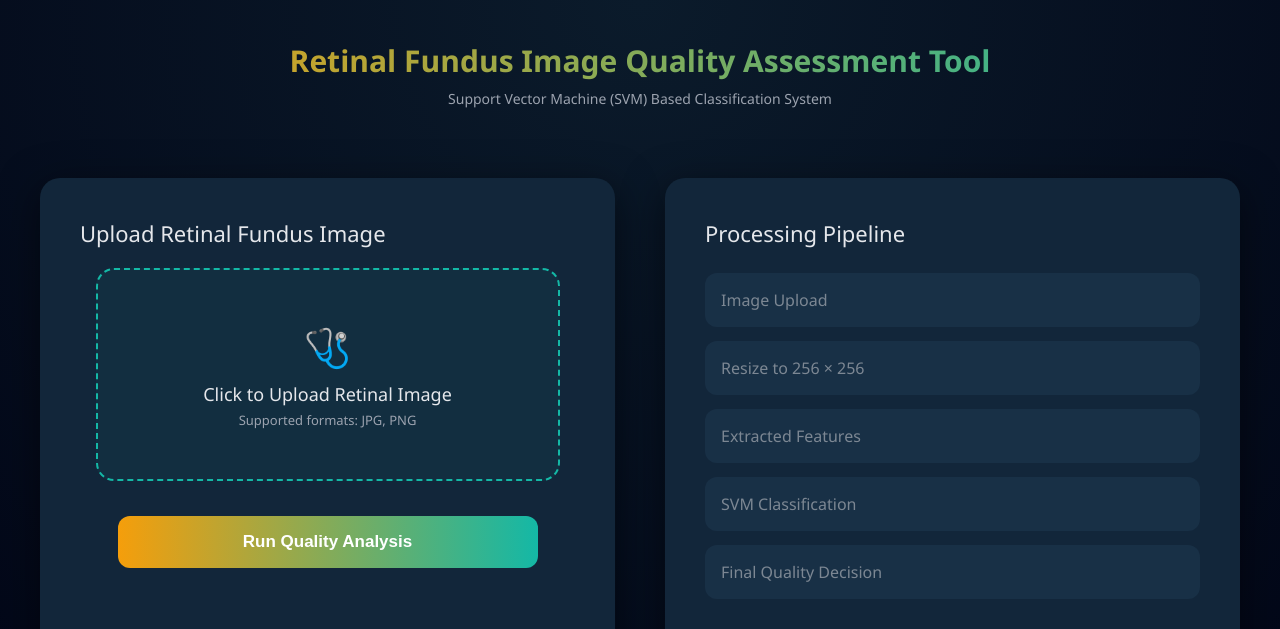
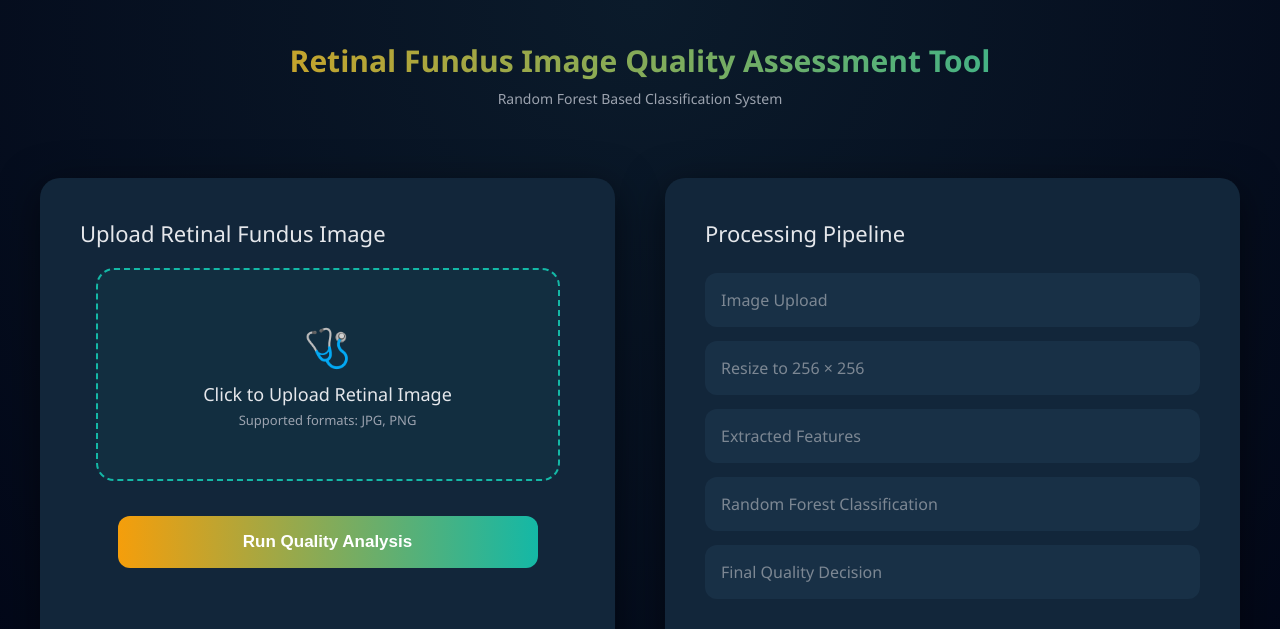
Before and after one commit to Venkatmohansai/retina-image-quality-analysis, a Flask app: page / in a window 1280 px wide. Shown: the top 629 px of the page. Run offline with Flask 3, Linux system fonts and the light colour scheme; parts of the project's set-up code (start-up, migrations or seed data) failed here and were passed over.

Commit message:
Refactor HTML for clarity and update classification method

```diff
--- a/backend/templates/index.html
+++ b/backend/templates/index.html
@@ -1,4 +1,5 @@
 <!DOCTYPE html>
+
 <html lang="en">
 
 <head>
@@ -10,10 +11,9 @@
 
 <style>
 
-/* ================= RETINA COLOR THEME ================= */
+/* ================= COLOR THEME ================= */
 
 :root{
-
 --bg-main:#0b1b2b;
 --card:#12263a;
 --optic:#f59e0b;
@@ -21,367 +21,245 @@
 --danger:#ef4444;
 --soft:#9ca3af;
 --text:#e5e7eb;
-
 }
 
 /* ================= BODY ================= */
 
 body{
-
 margin:0;
 font-family:"Segoe UI",sans-serif;
 background:radial-gradient(circle at top,#0b1b2b,#020617);
 color:var(--text);
-
 }
 
 /* ================= HEADER ================= */
 
 .header{
-
 text-align:center;
 padding:40px 20px;
-
 }
 
 .title{
-
 font-size:30px;
 font-weight:600;
-
 background:linear-gradient(90deg,var(--optic),var(--teal));
-
 -webkit-background-clip:text;
 -webkit-text-fill-color:transparent;
-
 }
 
 .subtitle{
-
 margin-top:8px;
 font-size:14px;
 color:var(--soft);
-
 }
 
 /* ================= LAYOUT ================= */
 
 .container{
-
 max-width:1200px;
 margin:auto;
 padding:30px;
-
 }
 
 .grid{
-
 display:grid;
 grid-template-columns:1fr 1fr;
 gap:50px;
-
 }
 
 @media(max-width:900px){
-
 .grid{
 grid-template-columns:1fr;
 }
-
 }
 
 /* ================= CARD ================= */
 
 .card{
-
 background:var(--card);
 padding:40px;
 border-radius:20px;
-
 box-shadow:0 10px 40px rgba(0,0,0,.5);
-
 }
 
-/* ================= UPLOAD SECTION ================= */
+/* ================= UPLOAD ================= */
 
 .upload-title{
-
 font-size:22px;
 margin-bottom:20px;
-
 }
 
-/* upload wrapper */
-
 .upload-wrapper{
-
 display:flex;
 justify-content:center;
-
 }
 
-/* upload box */
-
 .upload-box{
-
 width:100%;
 max-width:420px;
-
 border:2px dashed var(--teal);
-
 padding:50px 20px;
-
 border-radius:18px;
-
 text-align:center;
-
 cursor:pointer;
-
 transition:.3s ease;
-
 background:rgba(20,184,166,.05);
-
 }
 
 .upload-box:hover{
-
 background:rgba(20,184,166,.12);
 border-color:var(--optic);
-
 transform:translateY(-2px);
-
 }
 
 .upload-box input{
-
 display:none;
-
 }
 
-/* upload icon */
-
 .upload-icon{
-
 font-size:38px;
 margin-bottom:10px;
-
 }
 
-/* upload text */
-
 .upload-text{
-
 font-size:18px;
 font-weight:500;
-
 }
 
-/* upload subtext */
-
 .upload-subtext{
-
 margin-top:5px;
 font-size:13px;
 color:var(--soft);
-
 }
 
 /* ================= BUTTON ================= */
 
 .analyze-btn{
-
 margin-top:35px;
-
 width:100%;
 max-width:420px;
-
 display:block;
-
 margin-left:auto;
 margin-right:auto;
-
 padding:16px;
-
 border:none;
 border-radius:12px;
-
 background:linear-gradient(90deg,var(--optic),var(--teal));
-
 color:white;
-
 font-size:17px;
 font-weight:600;
-
 cursor:pointer;
-
 transition:.3s;
-
 }
 
 .analyze-btn:hover{
-
 transform:translateY(-2px);
-
 }
 
 /* ================= IMAGE PREVIEW ================= */
 
 .preview{
-
 margin-top:25px;
 text-align:center;
-
 }
 
 .preview img{
-
 width:260px;
-
 border-radius:16px;
-
 box-shadow:0 0 25px rgba(0,0,0,.7);
-
 }
 
 /* ================= PIPELINE ================= */
 
 .pipeline-title{
-
 font-size:22px;
 margin-bottom:25px;
-
 }
 
 .step{
-
 padding:16px;
-
 margin-bottom:14px;
-
 border-radius:12px;
-
 background:#1f3a52;
-
 opacity:.5;
-
 transition:.4s;
-
 }
 
 .step.active{
-
 background:linear-gradient(90deg,var(--optic),var(--teal));
-
 opacity:1;
-
 }
 
 /* ================= FEATURE BUTTON ================= */
 
 .feature-btn{
-
 display:inline-block;
-
 margin-top:12px;
-
 padding:8px 18px;
-
 background:var(--teal);
-
 border-radius:10px;
-
 font-size:13px;
-
 text-decoration:none;
-
 color:white;
-
 }
 
 /* ================= RESULT ================= */
 
 .result{
-
 margin-top:30px;
-
 text-align:center;
-
 font-size:28px;
-
 font-weight:600;
-
 }
 
 .success{
-
 color:var(--teal);
-
 }
 
 .danger{
-
 color:var(--danger);
-
 }
 
-/* ================= CONFIDENCE CIRCLE ================= */
+/* ================= CONFIDENCE ================= */
 
 .meter{
-
 width:190px;
 height:190px;
-
 margin:30px auto;
-
 border-radius:50%;
-
 display:flex;
 flex-direction:column;
 align-items:center;
 justify-content:center;
-
 font-size:30px;
-
 background:#020617;
-
 box-shadow:
-
 0 0 25px rgba(245,158,11,.3),
 inset 0 0 40px rgba(0,0,0,.9);
-
 }
 
 .meter span{
-
 font-size:14px;
 color:var(--soft);
-
 }
 
 </style>
 
 </head>
 
-
 <body>
-
 
 <div class="header">
 
 <div class="title">
-
 Retinal Fundus Image Quality Assessment Tool
-
 </div>
 
 <div class="subtitle">
-
-Support Vector Machine (SVM) Based Classification System
-
+Random Forest Based Classification System
 </div>
 
 </div>
-
 
 <div class="container">
 
@@ -389,17 +267,13 @@ Support Vector Machine (SVM) Based Classification System
 
 <div class="grid">
 
-
 <!-- LEFT PANEL -->
 
 <div class="card">
 
 <div class="upload-title">
-
 Upload Retinal Fundus Image
-
 </div>
-
 
 <div class="upload-wrapper">
 
@@ -410,28 +284,20 @@ Upload Retinal Fundus Image
 <div class="upload-icon">🩺</div>
 
 <div class="upload-text">
-
 Click to Upload Retinal Image
-
 </div>
 
 <div class="upload-subtext">
-
 Supported formats: JPG, PNG
-
 </div>
 
 </label>
 
 </div>
 
-
 <button class="analyze-btn">
-
 Run Quality Analysis
-
 </button>
-
 
 <div class="preview">
 
@@ -440,9 +306,7 @@ Run Quality Analysis
 <img src="{{ image_url }}">
 
 <div style="margin-top:8px;font-size:13px;color:var(--soft)">
-
 Image resized to 256 × 256 before feature extraction
-
 </div>
 
 {% endif %}
@@ -451,22 +315,17 @@ Image resized to 256 × 256 before feature extraction
 
 </div>
 
-
 <!-- RIGHT PANEL -->
 
 <div class="card">
 
 <div class="pipeline-title">
-
 Processing Pipeline
-
 </div>
-
 
 <div id="step1" class="step">Image Upload</div>
 
 <div id="step2" class="step">Resize to 256 × 256</div>
-
 
 <div id="step3" class="step">
 
@@ -477,29 +336,20 @@ Extracted Features
 <br>
 
 <a href="/features" class="feature-btn">
-
 View Feature Descriptions →
-
 </a>
 
 {% endif %}
 
 </div>
 
-
 <div id="step4" class="step">
-
-SVM Classification
-
+Random Forest Classification
 </div>
 
-
 <div id="step5" class="step">
-
 Final Quality Decision
-
 </div>
-
 
 <div class="result
 {% if result and 'GOOD' in result %}success
@@ -510,7 +360,6 @@ Final Quality Decision
 {{ result }}
 
 </div>
-
 
 {% if result %}
 
@@ -532,7 +381,6 @@ Final Quality Decision
 
 </div>
 
-
 <script>
 
 {% if result %}
@@ -540,20 +388,15 @@ Final Quality Decision
 const steps=["step1","step2","step3","step4","step5"];
 
 steps.forEach((step,index)=>{
-
 setTimeout(()=>{
-
 document.getElementById(step).classList.add("active");
-
 },index*400);
-
 });
 
 {% endif %}
 
 </script>
 
-
 </body>
 
 </html>
```
